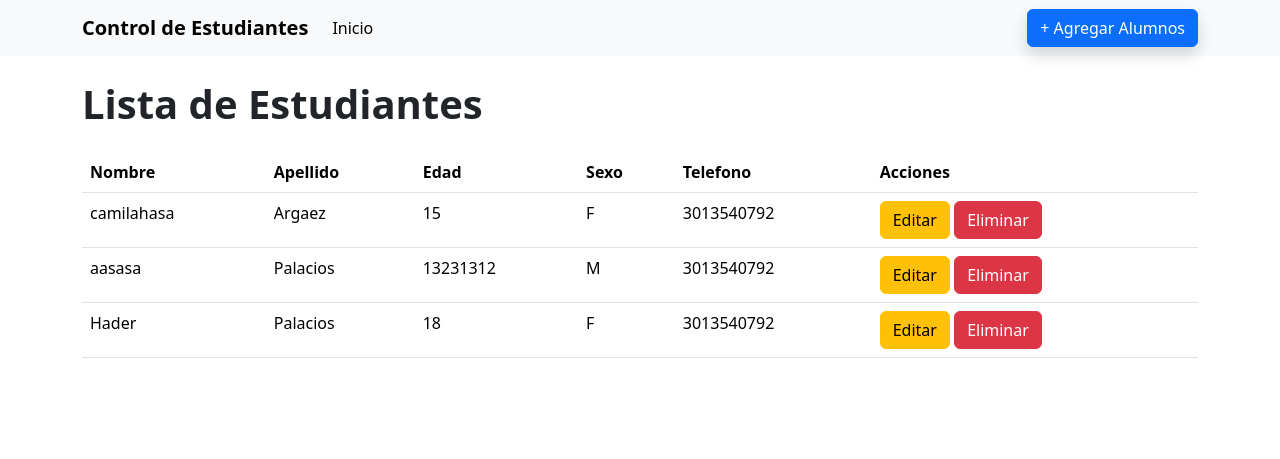
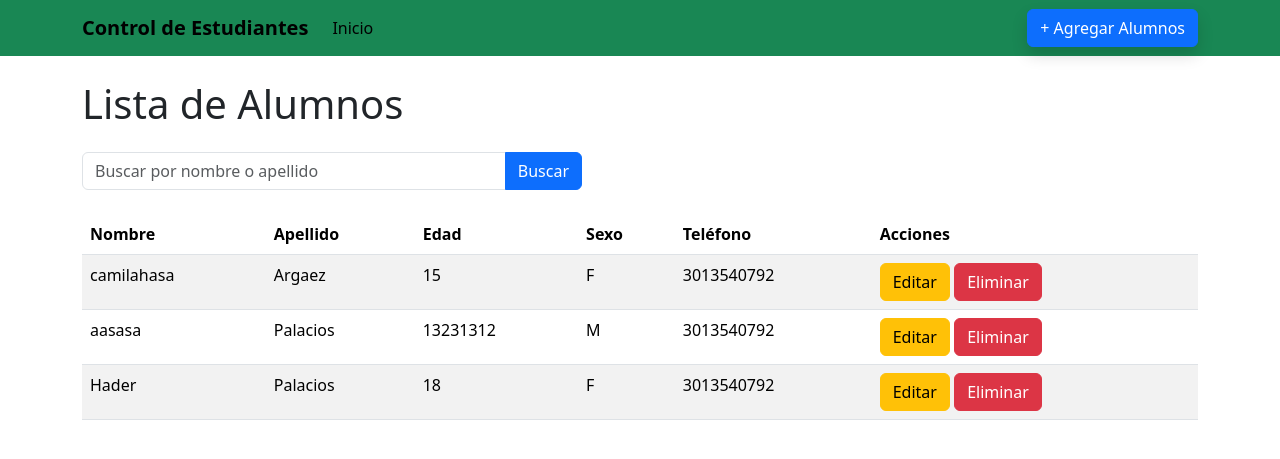
Before and after one commit to haderrenteria13/control-estudiantes, a Django app: page / in a window 1280 px wide. Shown: the top 459 px of the page. Run offline with Django 4.2, Linux system fonts and the light colour scheme; a user stored in the database is signed in; data comes from the database, SQL or seed files in the repository; both versions use the stored data as it was after the commit.

Commit message:
feat: search alumnos

```diff
--- a/controlestudiantes/Apps/Alumno/form.py
+++ b/controlestudiantes/Apps/Alumno/form.py
@@ -1,7 +1,13 @@
 from django.forms import ModelForm
 from .models import Alummno # Importamos el modelo Alumno
+from django.contrib.auth.forms import UserCreationForm # Importamos el formulario UserCreationForm
+from django.contrib.auth.models import User # Importamos el modelo User
 
 class AlumnoForm(ModelForm): # Clase que representa el formulario Alumno
     class Meta:
         model = Alummno # Especificamos el modelo Alumno
         fields = '__all__' # Especificamos que campos queremos mostrar en el formulario
+class RegistroForm(UserCreationForm):
+    class Meta:
+        model = User
+        fields = ['username', 'first_name', 'last_name', 'email', 'password1', 'password2']
--- a/controlestudiantes/Apps/Alumno/templates/Alumno/base.html
+++ b/controlestudiantes/Apps/Alumno/templates/Alumno/base.html
@@ -9,7 +9,7 @@
 </head>
 <body>
     <!-- Barra de navegacion -->
-    <nav class="navbar navbar-expand-lg bg-body-tertiary">
+    <nav class="navbar navbar-expand-lg bg-success">
         <div class="container">
           <a class="navbar-brand fw-bold" href="#">Control de Estudiantes</a>
           <button class="navbar-toggler" type="button" data-bs-toggle="collapse" data-bs-target="#navbarSupportedContent" aria-controls="navbarSupportedContent" aria-expanded="false" aria-label="Toggle navigation">
@@ -22,7 +22,7 @@
               </li>
             </ul>
             <form class="d-flex">
-                <a class="btn btn-primary shadow " href="{% url "alumno_new" %}">+ Agregar Alumnos</a>
+                <a class="btn btn-primary shadow" href="{% url "alumno_new" %}">+ Agregar Alumnos</a>
             </form>
           </div>
         </div>
--- a/controlestudiantes/Apps/Alumno/templates/Alumno/inicio.html
+++ b/controlestudiantes/Apps/Alumno/templates/Alumno/inicio.html
@@ -1,39 +1,38 @@
 {% extends 'Alumno/base.html' %}
 
 {% block content %}
-<div class="row">
-    <div class="col-lg-12">
-        <h1 class="fw-bold my-4">Lista de Estudiantes</h1>
+    <h1 class="my-4">Lista de Alumnos</h1>
+    <form method="GET" action="{% url 'inicio' %}">
+        <div class="input-group" style="max-width: 500px;">
+            <input type="text" name="q" class="form-control" placeholder="Buscar por nombre o apellido" value="{{ query | default_if_none:'' }}">
+            <button type="submit" class="btn btn-primary">Buscar</button>
         </div>
-
-    <div class="col">
-        <table class="table">
+    </form>
+    <table class="table table-striped mt-4">
         <thead>
             <tr>
                 <th>Nombre</th>
                 <th>Apellido</th>
                 <th>Edad</th>
                 <th>Sexo</th>
-                    <th>Telefono</th>
+                <th>Teléfono</th>
                 <th>Acciones</th>
             </tr>
         </thead>
         <tbody>
-                {% for itemalumno in valumno %}
+            {% for alumno in valumno %}
                 <tr>
-                        <td>{{ itemalumno.nombre }}</td>
-                        <td>{{ itemalumno.apellido }}</td>
-                        <td>{{ itemalumno.edad }}</td>
-                        <td>{{ itemalumno.sexo }}</td>
-                        <td>{{ itemalumno.telefono }}</td>
+                    <td>{{ alumno.nombre }}</td>
+                    <td>{{ alumno.apellido }}</td>
+                    <td>{{ alumno.edad }}</td>
+                    <td>{{ alumno.sexo }}</td>
+                    <td>{{ alumno.telefono }}</td>
                     <td>
-                            <a href="{% url 'alumno_update' itemalumno.id %}"><button class="btn btn-warning">Editar</button></a>
-                            <a href="{% url 'alumno_delete' itemalumno.id %}"><button class="btn btn-danger">Eliminar</button></a>
+                        <a href="{% url 'alumno_update' alumno.id %}" class="btn btn-warning">Editar</a>
+                        <a href="{% url 'alumno_delete' alumno.id %}" class="btn btn-danger">Eliminar</a>
                     </td>
                 </tr>
             {% endfor %}
         </tbody>
     </table>
-    </div>
-</div>
 {% endblock %}
--- a/controlestudiantes/Apps/Alumno/views.py
+++ b/controlestudiantes/Apps/Alumno/views.py
@@ -5,9 +5,14 @@ from .form import AlumnoForm
 
 @login_required
 def inicio(request):
-    alumno = Alummno.objects.all()
+    query = request.GET.get('q')
+    if query:
+        alumnos = Alummno.objects.filter(nombre__icontains=query) | Alummno.objects.filter(apellido__icontains=query) | Alummno.objects.filter(edad__icontains=query) | Alummno.objects.filter(sexo__icontains=query) | Alummno.objects.filter(telefono__icontains=query)
+    else:
+        alumnos = Alummno.objects.all()
     context = {
-        'valumno': alumno
+        'valumno': alumnos,
+        'query': query,
     }
     return render(request, 'Alumno/inicio.html', context)
 
```
Also changed, not shown: controlestudiantes/Apps/Alumno/templates/Alumno/alumno_form.html (+13 -8 lines), controlestudiantes/controlestudiantes.sqlite3. Lines whose indentation alone changed are shown as unchanged.
